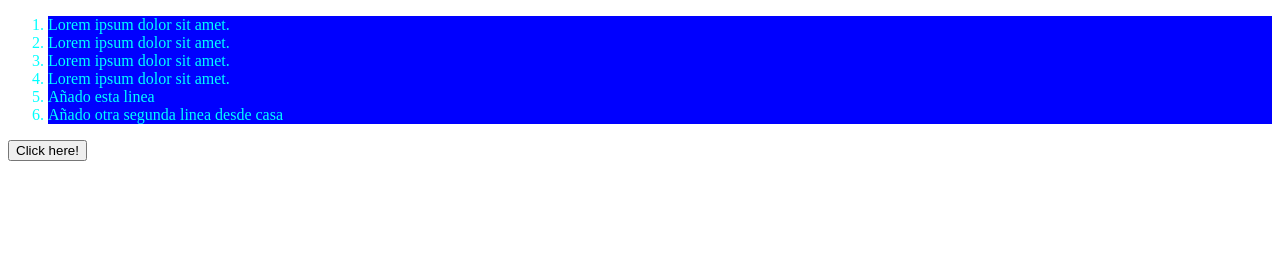
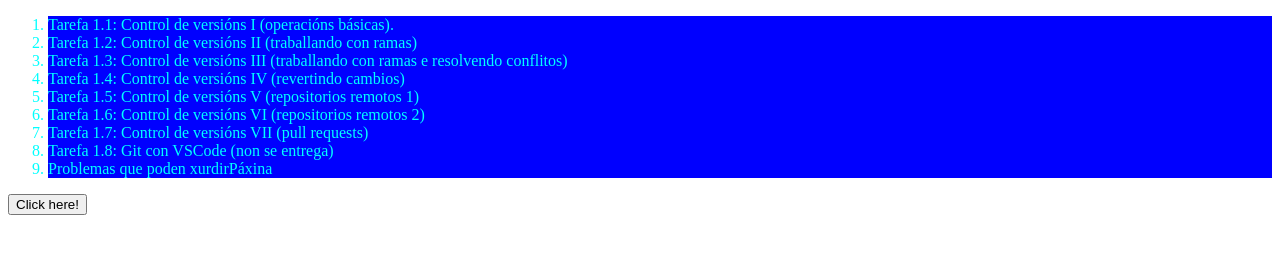
Before and after one commit to RudyGD/ejercicio7, a plain HTML site: page index.html in a window 1280 px wide. Drawn offline with Linux system fonts and the light colour scheme.

Commit message:
modifico el html

```diff
--- a/index.html
+++ b/index.html
@@ -10,12 +10,15 @@
 </head>
 <body>
     <ol>
-        <li>Lorem ipsum dolor sit amet.</li>
-        <li>Lorem ipsum dolor sit amet.</li>
-        <li>Lorem ipsum dolor sit amet.</li>
-        <li>Lorem ipsum dolor sit amet.</li>
-        <li>Añado esta linea</li>
-        <li>Añado otra segunda linea desde casa</li>
+        <li>Tarefa 1.1: Control de versións I (operacións básicas).</li>
+        <li>Tarefa 1.2: Control de versións II (traballando con ramas)</li>
+        <li>Tarefa 1.3: Control de versións III (traballando con ramas e resolvendo conflitos)</li>
+        <li>Tarefa 1.4: Control de versións IV (revertindo cambios)</li>
+        <li>Tarefa 1.5: Control de versións V (repositorios remotos 1)</li>
+        <li>Tarefa 1.6: Control de versións VI (repositorios remotos 2)</li>
+        <li>Tarefa 1.7: Control de versións VII (pull requests)</li>
+        <li>Tarefa 1.8: Git con VSCode (non se entrega)</li>
+        <li>Problemas que poden xurdirPáxina</li>
     </ol>
     <button id="btn">Click here!</button>
 </body>
```
